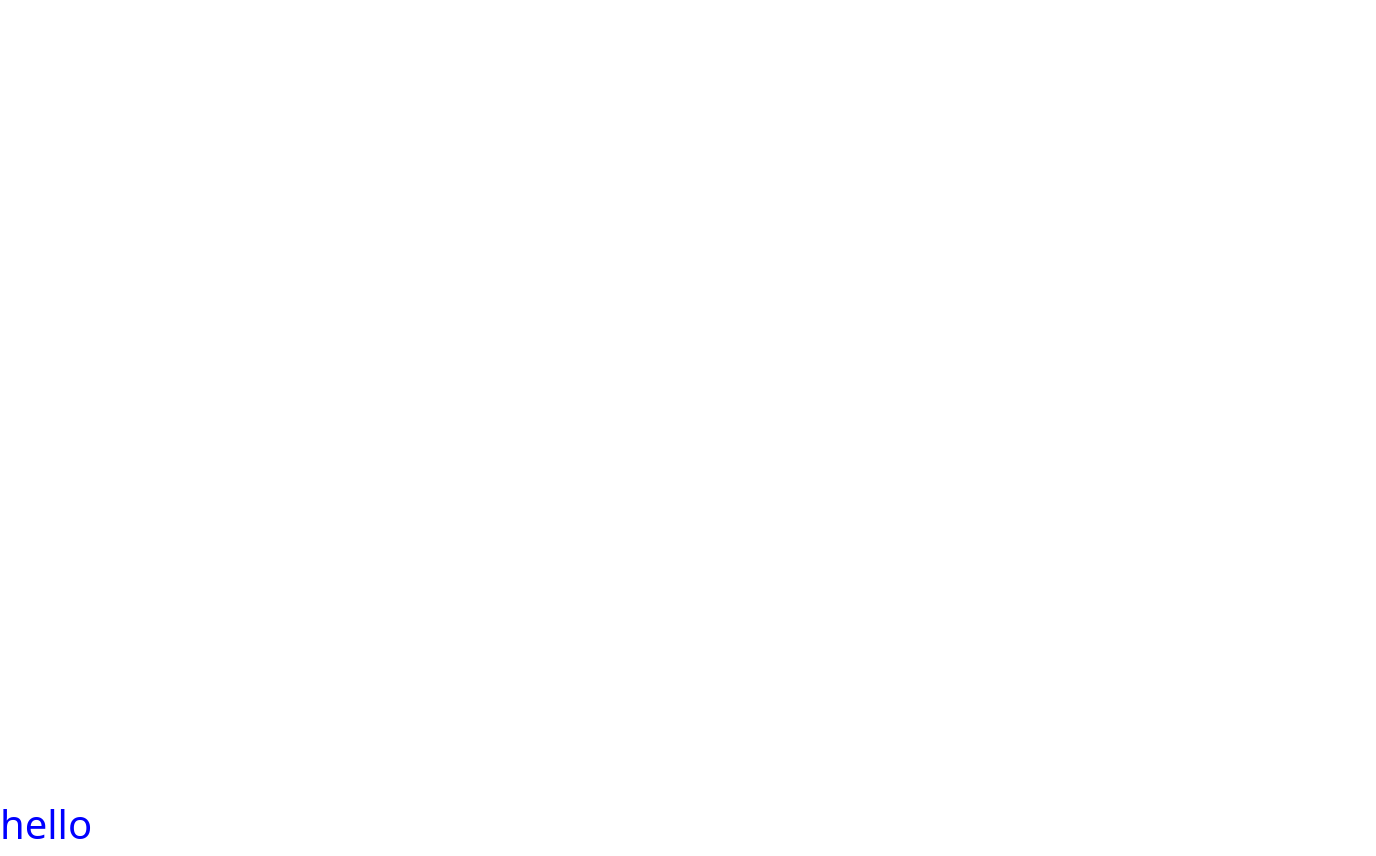
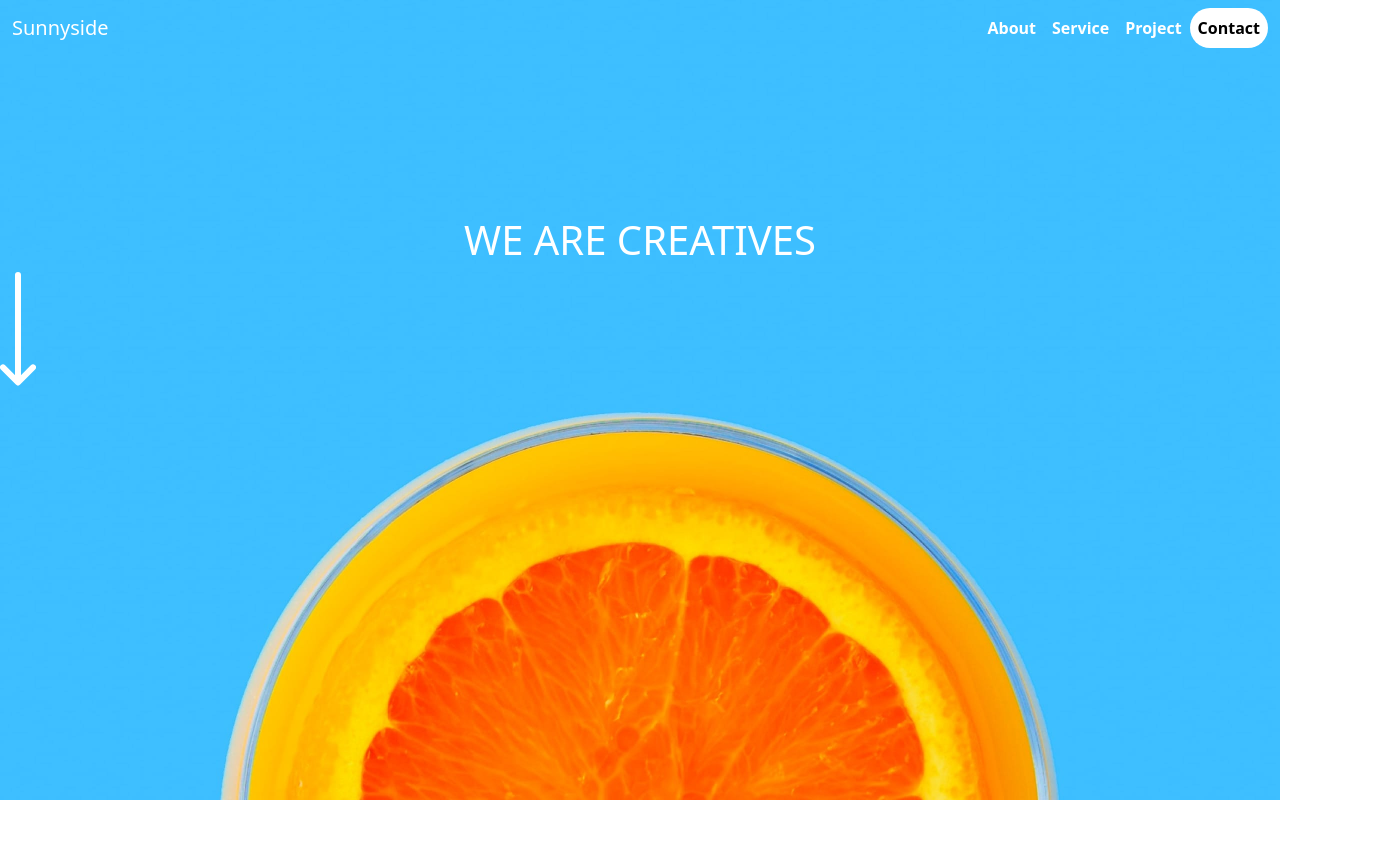
Before and after one commit to yadhu2001/website, a plain HTML site: page website2/index.html in a window 1280 px wide. Shown: the whole page, 1376 px wide, since content can reach past the window. After the commit the page ends 800 px from the top, so only its background shows below. Drawn offline with nearby package versions, Linux system fonts and the light colour scheme.

Commit message:
website2 modifided

```diff
--- a/website2/css/two.css
+++ b/website2/css/two.css
@@ -1,21 +1,29 @@
-.head{
-    margin-left: 78%;
+.one{
+    background-image: url('/website2/images/background.jpg');
+    height: 100vh;
+    background-repeat: no-repeat;
+    background-size: cover;
+    background-position: bottom;
 }
-.head a{
-    color: black;
+.two a{
+    text-decoration: none;
+    color: white;
+    padding-right:10%;
+    font-weight: 600;
 }
-.one{
-    background-image: url('images/image-header.jpg');
-    height: 100vh;
-
-
-}
-.one h3{ color:white;
-
-}
-.one a{
+.navbar-brand{
     color: white;
 }
-h1{
-    color: blue;
+.two .navbar-nav .nav-item .three{
+color: black;
+background-color: white;
+border-radius: 25px;
 }
+.heading{
+    text-align: center;
+    padding-top: 160px;
+    color: white;
+    font-size: large;
+    font-weight: 900;
+    font-size: 30px;
+}
--- a/website2/index.html
+++ b/website2/index.html
@@ -1,33 +1,45 @@
 <!DOCTYPE html>
 <html lang="en">
 <head>
+    <link rel="stylesheet" href="/website2/css/two.css">
     <meta charset="UTF-8">
     <meta name="viewport" content="width=device-width, initial-scale=1.0">
+    <title>Document</title>
     <link href="https://cdn.jsdelivr.net/npm/bootstrap@5.1.3/dist/css/bootstrap.min.css" rel="stylesheet" integrity="sha384-1BmE4kWBq78iYhFldvKuhfTAU6auU8tT94WrHftjDbrCEXSU1oBoqyl2QvZ6jIW3" crossorigin="anonymous">
-    <title>Document</title>
-    <link rel="stylesheet" href="css/two.css">
 </head>
 <body>
-    <div class="container one">
-        <nav class="navbar navbar-expand-lg  ">
-          <div class="container-fluid ">
-            <a class="navbar-brand ho" href="#"><h3>Sunnyside</h3></a>
-            <button class="navbar-toggler" type="button" data-bs-toggle="collapse" data-bs-target="#navbarNavAltMarkup" aria-controls="navbarNavAltMarkup" aria-expanded="false" aria-label="Toggle navigation">
+    <div class="one">
+    <nav class="navbar navbar-expand-lg ">
+        <div class="container-fluid navbar-dark">
+          <a class="navbar-brand " href="#">Sunnyside</a>
+          <button class="navbar-toggler" type="button" data-bs-toggle="collapse" data-bs-target="#navbarSupportedContent" aria-controls="navbarSupportedContent" aria-expanded="false" aria-label="Toggle navigation">
             <span class="navbar-toggler-icon"></span>
           </button>
-            <div class="head collapse navbar-collapse nav1" id="navbarNavAltMarkup">
-              <div class="navbar-nav nav2">
-                <a class="nav-link " aria-current="page" href="#">About</a>
-                <a class="nav-link  " aria-current="page" href="#">Service</a>
-                <a class="nav-link  " aria-current="page" href="#">Popular</a>
-                <a class="nav-link  " aria-current="page" href="#">Contact</a>
-              </div>
+          <div class="collapse navbar-collapse justify-content-end two" id="navbarSupportedContent">
+            <ul class="navbar-nav">
+              <li class="nav-item">
+                <a class="nav-link active" aria-current="page" href="#">About</a>
+              </li>
+              <li class="nav-item">
+                <a class="nav-link active" href="#">Service</a>
+              </li>
+              <li class="nav-item">
+                <a class="nav-link active" href="#">Project</a>
+              </li>
+              <li class="nav-item">
+                <a class="nav-link three" href="#">Contact</a>
+              </li>
+            </ul>
           </div>
         </div>
       </nav>
+      <div class="heading">
+        <h1>WE ARE CREATIVES</h1>
+    </div>
+    <img class="arrow" src="/website2/images/icon-arrow-down.svg">
     </div>
 
-      <h1>hello</h1>
+
 <script src="https://cdn.jsdelivr.net/npm/bootstrap@5.1.3/dist/js/bootstrap.bundle.min.js" integrity="sha384-ka7Sk0Gln4gmtz2MlQnikT1wXgYsOg+OMhuP+IlRH9sENBO0LRn5q+8nbTov4+1p" crossorigin="anonymous"></script>
 </body>
 </html>
```
Also changed, not shown: website2/images/background.jpg (added), website2/images/icon-arrow-down.svg (added). Lines whose indentation alone changed are shown as unchanged.
